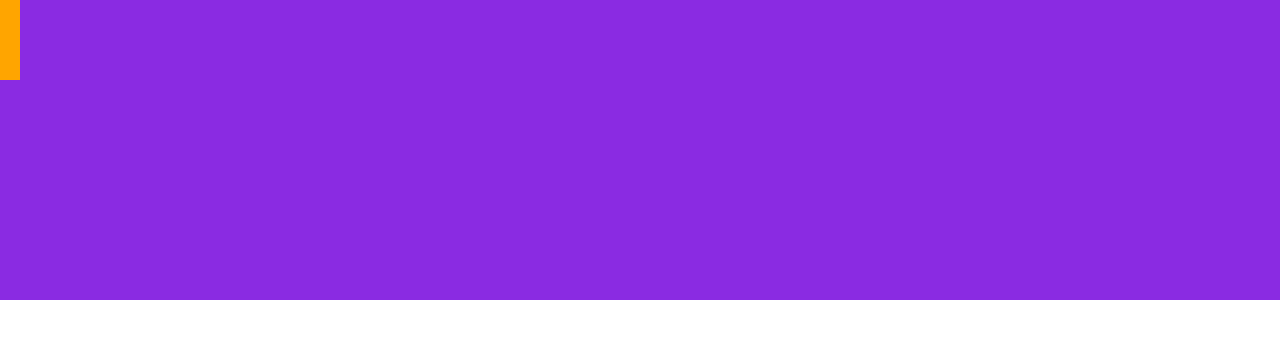
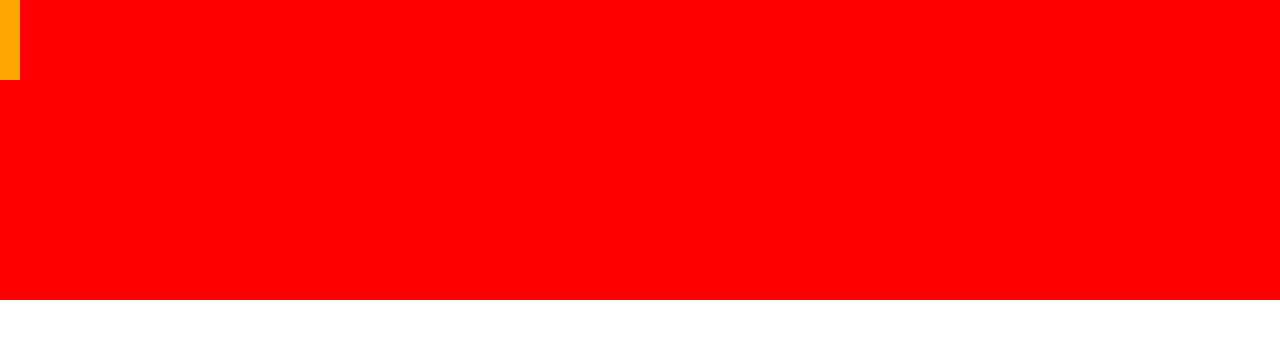
Before and after one commit to seifalaa/E-commerce-Widgets-and-Controlls, a plain HTML site: page index.html in a window 1280 px wide. Drawn offline with Linux system fonts and the light colour scheme.

Commit message:
change colors

```diff
--- a/style.css
+++ b/style.css
@@ -2,12 +2,13 @@ body{
     margin: 0px;
 }
 #big-container{
-    background-color: blueviolet;
+    background-color: red;
     height: 300px;
 }
 #card{
     height: 20px;
     width: 20px;
+ background-color: blue;
 
 
 
```
